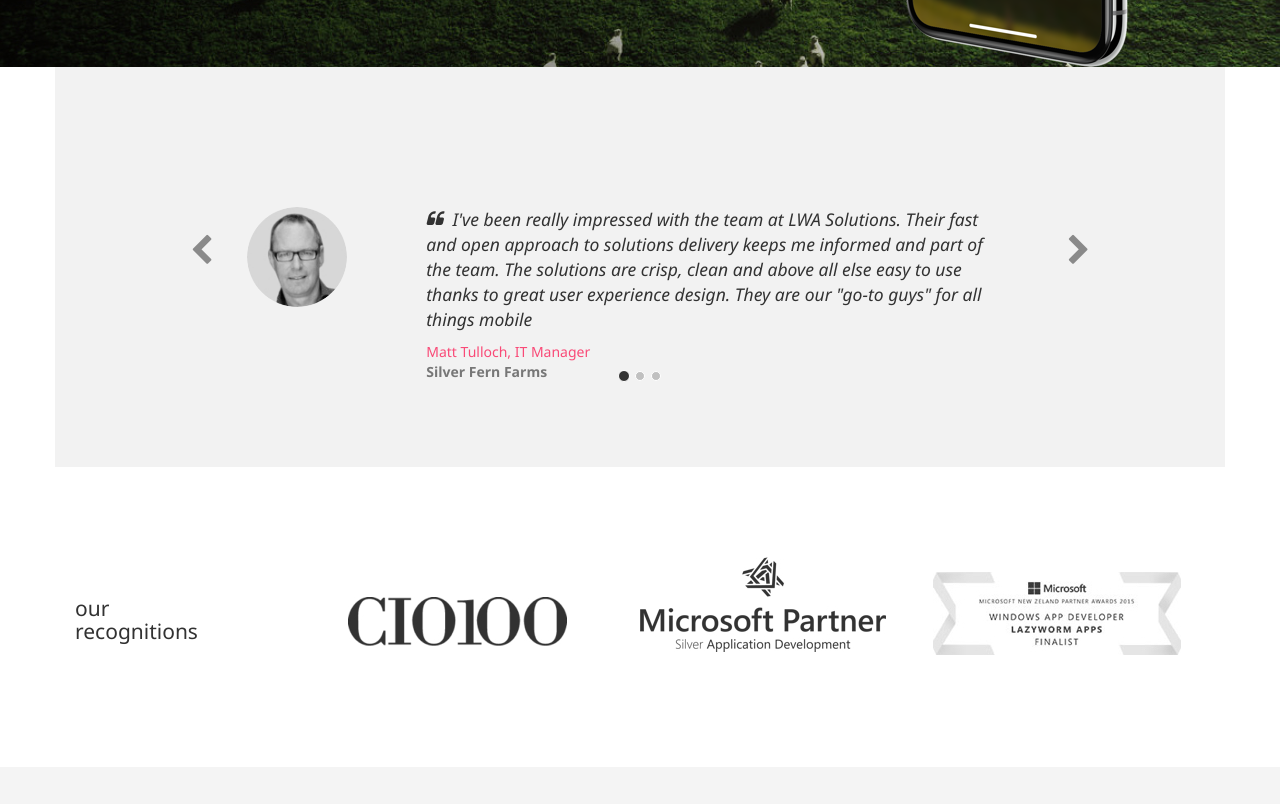
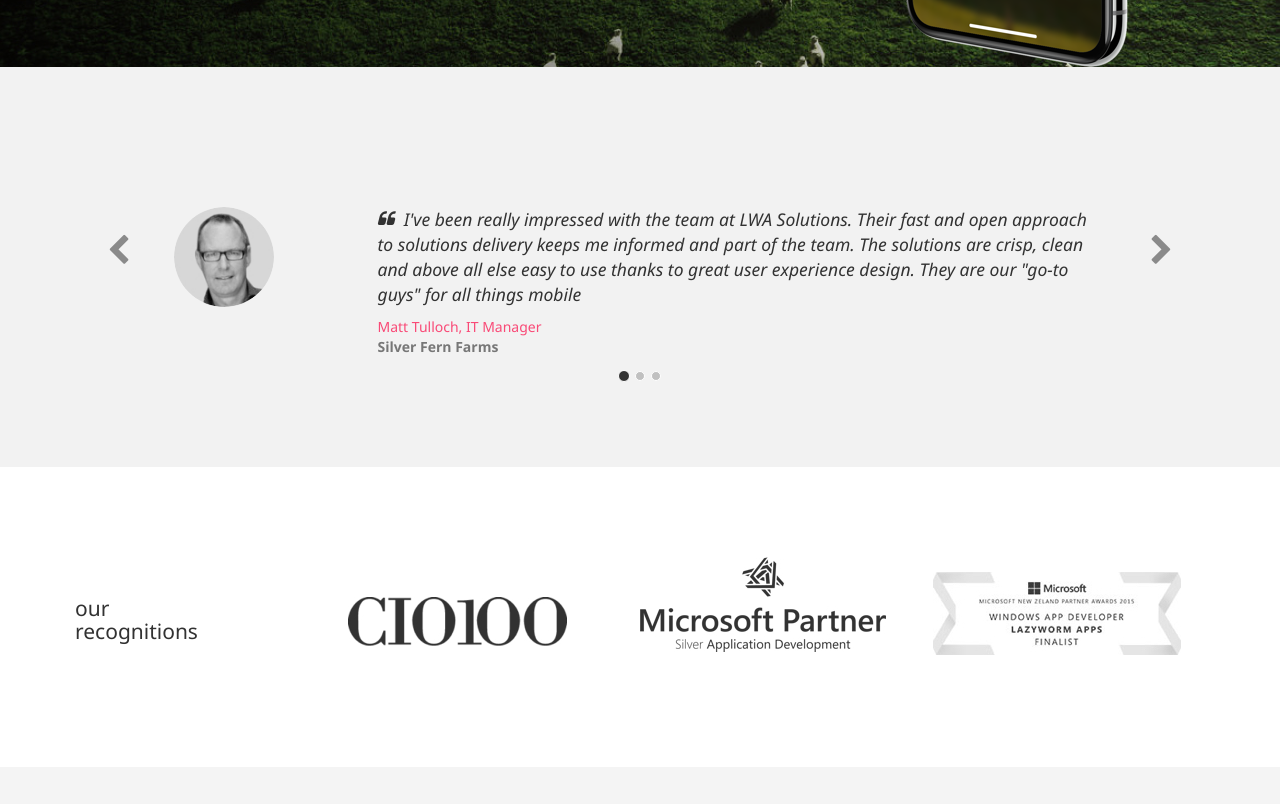
Before and after one commit to tajveer-nijjar/lwebsite, a plain HTML site: page index.html in a window 1280 px wide. Shown: the part 3433-4237 px from the top of the page. Drawn offline with Linux system fonts and the light colour scheme; files whose address does not match are found by name.

Commit message:
- Fixed width of rest of the page.

```diff
--- a/index.html
+++ b/index.html
@@ -203,11 +203,11 @@
     </section>
 
     <!-- Testimonials -->
-    <section>
+    <section class="testimonials">
         <div class="container">
             <div class="row">
                 <div class="carousel">
-                    <div class='col-md-offset-1 col-md-10'>
+                    <div class='col-md-12'>
                         <div class="carousel slide" data-ride="carousel" id="quote-carousel">
                             <!-- Bottom Carousel Indicators -->
                             <ol class="carousel-indicators">
--- a/styles/main.css
+++ b/styles/main.css
@@ -488,7 +488,12 @@ button.learn_more
 /******************************************************/
 
 
+.testimonials
+{
+    width:100%;
+    background: #f2f2f2;
 
+}
 
 /* carousel */
 .row .carousel
```
